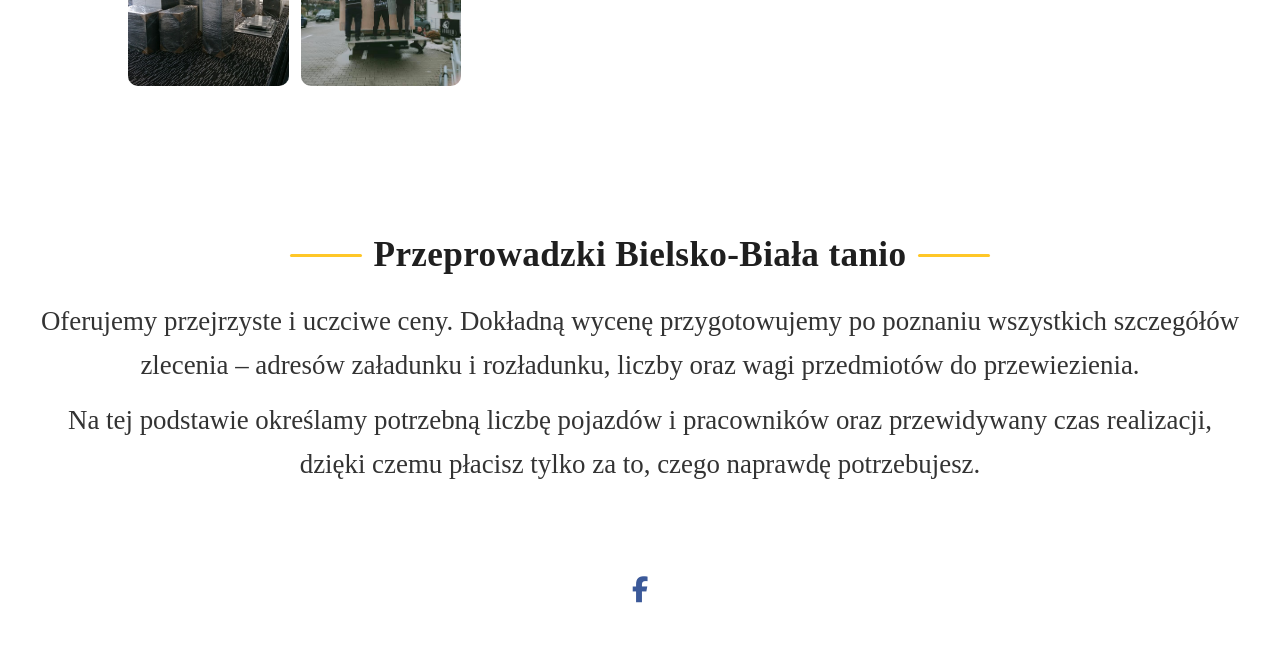
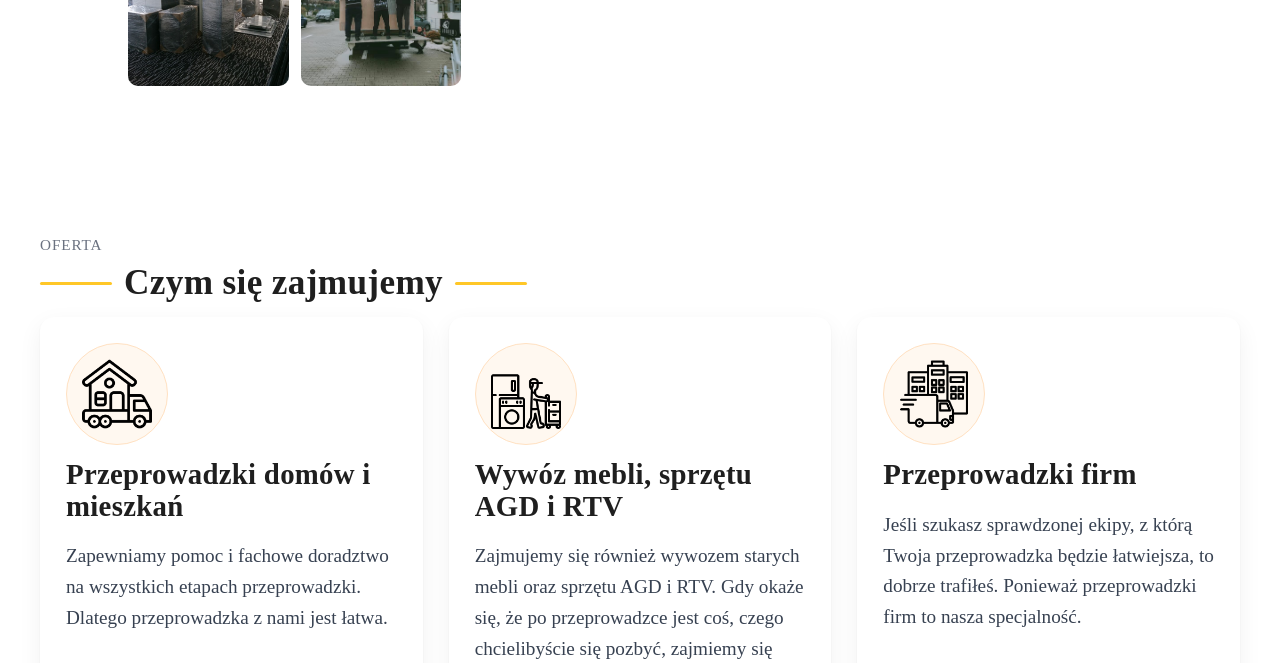
Before and after one commit to justamanwho/Kadar-Website, a Flask app: page / in a window 1280 px wide. Shown: the part 1821-2484 px from the top of the page. Before the commit the page ends 2424 px from the top, so only its background shows below. Run offline with Flask 3, Linux system fonts and the light colour scheme; some libraries are stand-ins or nearby versions; grey boxes are pictures that could not be loaded.

Commit message:
added services-section/added credits endpoint with notice of images origin and the creator of the website (he was just a man, nothing suspicious about him)

```diff
--- a/app.py
+++ b/app.py
@@ -69,3 +69,21 @@
     logger.info(f"Language was set to {lang_code}")
 
     return redirect(url_for('index'))
+
+
+@app.route('/credits')
+def credits():
+    if 'lang' not in session:
+        session['lang'] = 'pl'
+
+    translations = load_translations(session['lang'])
+    max_length = max(len(option['name']) for option in LANGUAGE_OPTIONS.values())
+
+    return render_template('credits.html',
+                           translations=translations,
+                           lang=session['lang'],
+                           language_options=LANGUAGE_OPTIONS,
+                           max_length=max_length)
+
+
+app.run()
--- a/static/styles.css
+++ b/static/styles.css
@@ -68,7 +68,7 @@
   font-size: clamp(26px, 2.1vw, 29px);
   line-height: 1.65;
   color: #333;
-  margin: 10px 0;
+  margin: 20px 5px;
 }
 
 /* Make headings pop a bit more in dark images above */
@@ -947,3 +947,135 @@
 
 /* if your slides have massive z-index, keep them low */
 .slides, .slide { z-index: 1; position: relative; }
+
+/* --- Services (Offer) --- */
+.services-section{
+  width: min(95vw, 1200px);
+  margin: 72px auto 130px;
+}
+
+.services-header{
+  display:flex;
+  align-items:center;
+  justify-content:space-between;
+  margin-bottom: 10px;
+}
+
+.services-header .eyebrow{
+  font-size: 0.95rem;
+  letter-spacing: .06em;
+  text-transform: uppercase;
+  color:#6b7280; /* neutral-500 */
+}
+
+.services-header .see-more{
+  font-size: 0.95rem;
+  text-decoration:none;
+  color:#0ea5e9; /* link */
+}
+
+.services-title{
+  margin-bottom: 26px;
+}
+
+.services-grid{
+  display:grid;
+  grid-template-columns: repeat(3, 1fr);
+  gap: 26px;
+}
+
+@media (max-width: 1000px){
+  .services-grid{ grid-template-columns: repeat(2, 1fr); }
+}
+@media (max-width: 640px){
+  .services-grid{ grid-template-columns: 1fr; }
+}
+
+.service-card{
+  background:#fff;
+  border-radius:14px;
+  box-shadow: 0 1px 2px rgba(0,0,0,.06), 0 8px 24px rgba(0,0,0,.06);
+  padding: 26px;
+  transition: transform .15s ease, box-shadow .15s ease;
+}
+.service-card:hover{
+  transform: translateY(-2px);
+  box-shadow: 0 6px 18px rgba(0,0,0,.10), 0 14px 36px rgba(0,0,0,.06);
+}
+
+.service-icon{
+  height:100px; width:100px;
+  border-radius: 999px;
+  display:grid; place-items:center;
+  background: #fff8f0;            /* soft brand orange tint */
+  border: 1px solid #ffe1c2;
+  margin-bottom: 14px;
+}
+.service-icon img{ height: 70px; width: 70px; }
+
+
+.service-desc{
+  font-size: 1.2rem;
+  line-height: 1.6;
+  color:#374151; /* neutral-700 */
+}
+
+
+.services-section h2 {
+  text-align: center;
+}
+
+
+@media (max-width: 640px){
+  .service-desc{
+    font-size: 0.98rem;
+  }
+}
+
+.site-footer .credits {
+  font-size: 12px;
+  color: #6b7280;
+}
+.site-footer .credits a {
+  color: inherit;
+  text-decoration: underline;
+  text-underline-offset: 2px;
+}
+
+
+.credits-section {
+  width: min(95vw, 1300px);
+  margin: 5px auto 120px auto; /* top, sides, bottom */
+  text-align: center;
+}
+
+.credits-section p {
+  font-size: clamp(29px, 2.1vw, 31px);
+  line-height: 1.65;
+  color: #333;
+}
+
+
+.site-footer small a {
+  font-size: 16px;
+  position: relative;
+  top: -20px;         /* optional tiny lift if line still crosses */
+}
+
+
+
+.back-btn{
+  position: absolute;
+  top: 16px;
+  left: 16px;
+  z-index: 10000;
+  display: inline-block;
+  padding: 8px 12px;
+  border-radius: 8px;
+  text-decoration: none;
+  background: #fff;
+  color: #111;
+  box-shadow: 0 2px 8px rgba(0,0,0,.08);
+  border: 1px solid rgba(0,0,0,.08);
+}
+.back-btn:hover{ background: #fff8e1; }
--- a/templates/index.html
+++ b/templates/index.html
@@ -88,6 +88,65 @@
 
 
 
+<!-- OFFER / SERVICES -->
+<section class="services-section" id="oferta">
+  <div class="services-header">
+    <span class="eyebrow">{{ translations.services_eyebrow }}</span>
+  </div>
+
+  <h2 class="section-title">{{ translations.services_title }}</h2>
+
+  <div class="services-grid">
+    <!-- Card 1 -->
+    <article class="service-card">
+      <div class="service-icon">
+        <img src="{{ url_for('static', filename='services/moving-home.png') }}" alt="">
+      </div>
+      <h3 class="service-title">{{ translations.services_1_title }}</h3>
+      <p class="service-desc">{{ translations.services_1_desc }}</p>
+    </article>
+
+    <!-- Card 2 -->
+    <article class="service-card">
+      <div class="service-icon">
+        <img src="{{ url_for('static', filename='services/moving-agd.png') }}" alt="">
+      </div>
+      <h3 class="service-title">{{ translations.services_2_title }}</h3>
+      <p class="service-desc">{{ translations.services_2_desc }}</p>
+    </article>
+
+    <!-- Card 3 -->
+    <article class="service-card">
+      <div class="service-icon">
+        <img src="{{ url_for('static', filename='services/moving-company.png') }}" alt="">
+      </div>
+      <h3 class="service-title">{{ translations.services_3_title }}</h3>
+      <p class="service-desc">{{ translations.services_3_desc }}</p>
+    </article>
+
+    <!-- Card 4 -->
+    <article class="service-card">
+      <div class="service-icon">
+        <img src="{{ url_for('static', filename='services/moving-truck.png') }}" alt="">
+      </div>
+      <h3 class="service-title">{{ translations.services_4_title }}</h3>
+      <p class="service-desc">{{ translations.services_4_desc }}</p>
+    </article>
+
+    <!-- Card 5 -->
+    <article class="service-card">
+      <div class="service-icon">
+        <img src="{{ url_for('static', filename='services/moving-furniture.png') }}" alt="">
+      </div>
+      <h3 class="service-title">{{ translations.services_5_title }}</h3>
+      <p class="service-desc">{{ translations.services_5_desc }}</p>
+    </article>
+
+  </div>
+</section>
+
+
+
 <section class="pricing-note" id="wycena">
   <h2 class="section-title">{{ translations.pricing_title }}</h2>
   <p>{{ translations.pricing_p1 }}</p>
@@ -119,6 +178,9 @@
 
 </section>
 
+<footer class="site-footer">
+  <small><a href="{{ url_for('credits') }}">Credits</a></small>
+</footer>
 
 
 <div class="truck-track" aria-hidden="true">
--- a/translations/pl.json
+++ b/translations/pl.json
@@ -9,5 +9,18 @@
   "gallery_title": "Galeria zdjęć z przeprowadzek",
   "pricing_title": "Przeprowadzki Bielsko-Biała tanio",
   "pricing_p1": "Oferujemy przejrzyste i uczciwe ceny. Dokładną wycenę przygotowujemy po poznaniu wszystkich szczegółów zlecenia – adresów załadunku i rozładunku, liczby oraz wagi przedmiotów do przewiezienia.",
-  "pricing_p2": "Na tej podstawie określamy potrzebną liczbę pojazdów i pracowników oraz przewidywany czas realizacji, dzięki czemu płacisz tylko za to, czego naprawdę potrzebujesz."
+  "pricing_p2": "Na tej podstawie określamy potrzebną liczbę pojazdów i pracowników oraz przewidywany czas realizacji, dzięki czemu płacisz tylko za to, czego naprawdę potrzebujesz.",
+  "services_eyebrow": "Oferta",
+  "services_see_more": "zobacz więcej →",
+  "services_title": "Czym się zajmujemy",
+  "services_1_title": "Przeprowadzki domów i mieszkań",
+  "services_1_desc": "Zapewniamy pomoc i fachowe doradztwo na wszystkich etapach przeprowadzki. Dlatego przeprowadzka z nami jest łatwa.",
+  "services_2_title": "Wywóz mebli, sprzętu AGD i RTV",
+  "services_2_desc": "Zajmujemy się również wywozem starych mebli oraz sprzętu AGD i RTV. Gdy okaże się, że po przeprowadzce jest coś, czego chcielibyście się pozbyć, zajmiemy się tym!",
+  "services_3_title": "Przeprowadzki firm",
+  "services_3_desc": "Jeśli szukasz sprawdzonej ekipy, z którą Twoja przeprowadzka będzie łatwiejsza, to dobrze trafiłeś. Ponieważ przeprowadzki firm to nasza specjalność.",
+  "services_4_title": "Wynajem samochodu z kierowcą",
+  "services_4_desc": "Potrzebujesz samochodu do przeprowadzki z dużą przestrzenią załadunkową? Zadzwoń do nas! Oferujemy wynajem takich samochodów wraz z kierowcą.",
+  "services_5_title": "Montaż i demontaż mebli",
+  "services_5_desc": "Poza przeprowadzką nasza ekipa może zająć się również demontażem i montażem Twoich mebli mieszkalnych oraz mebli biurowych."
 }
```
Also changed, not shown: templates/credits.html (added, +29 -0 lines), translations/en.json (+14 -1 lines), static/services/moving-agd.png (added), static/services/moving-company.png (added), static/services/moving-furniture.png (added), static/services/moving-home.png (added), static/services/moving-truck.png (added).
